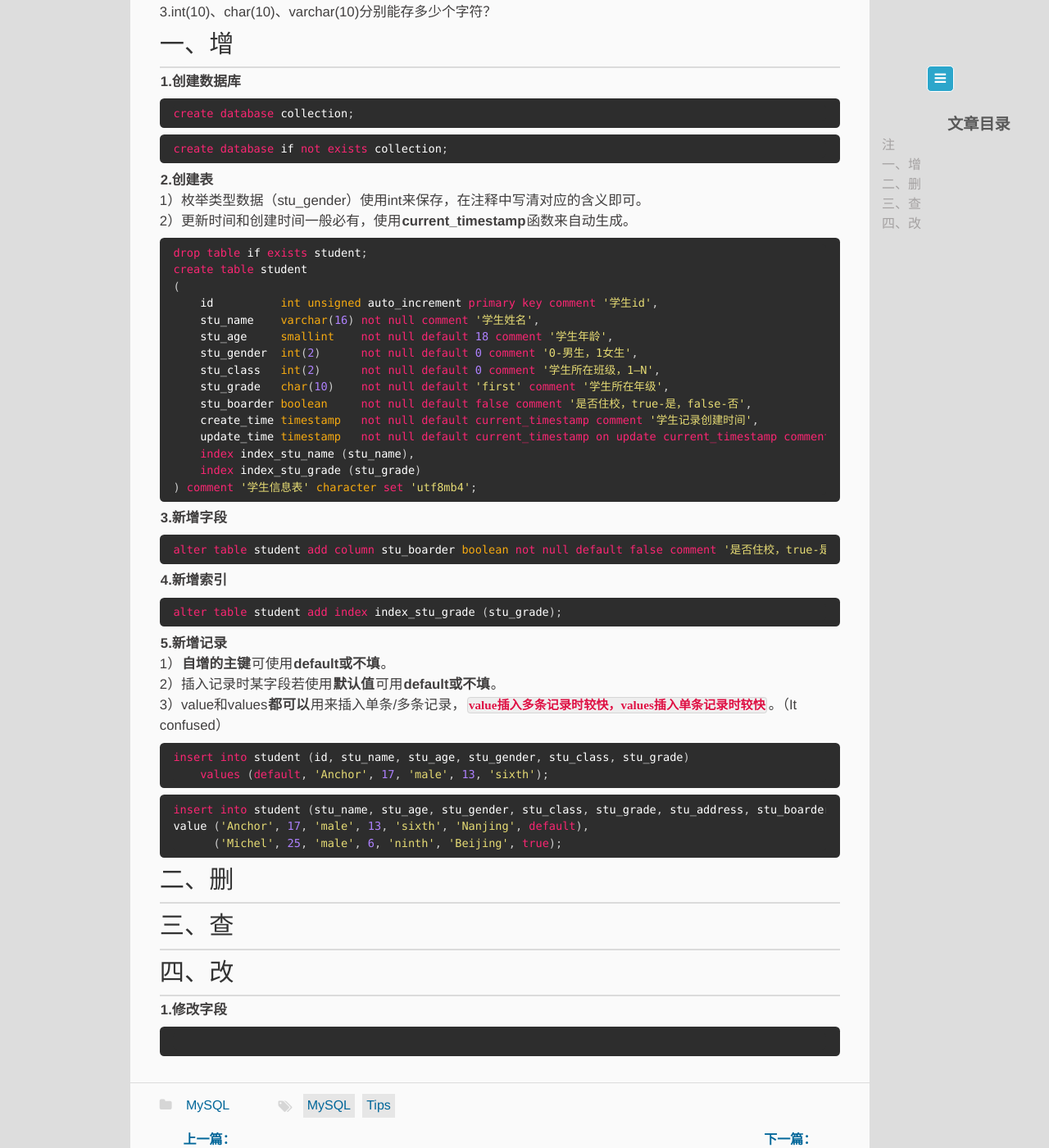
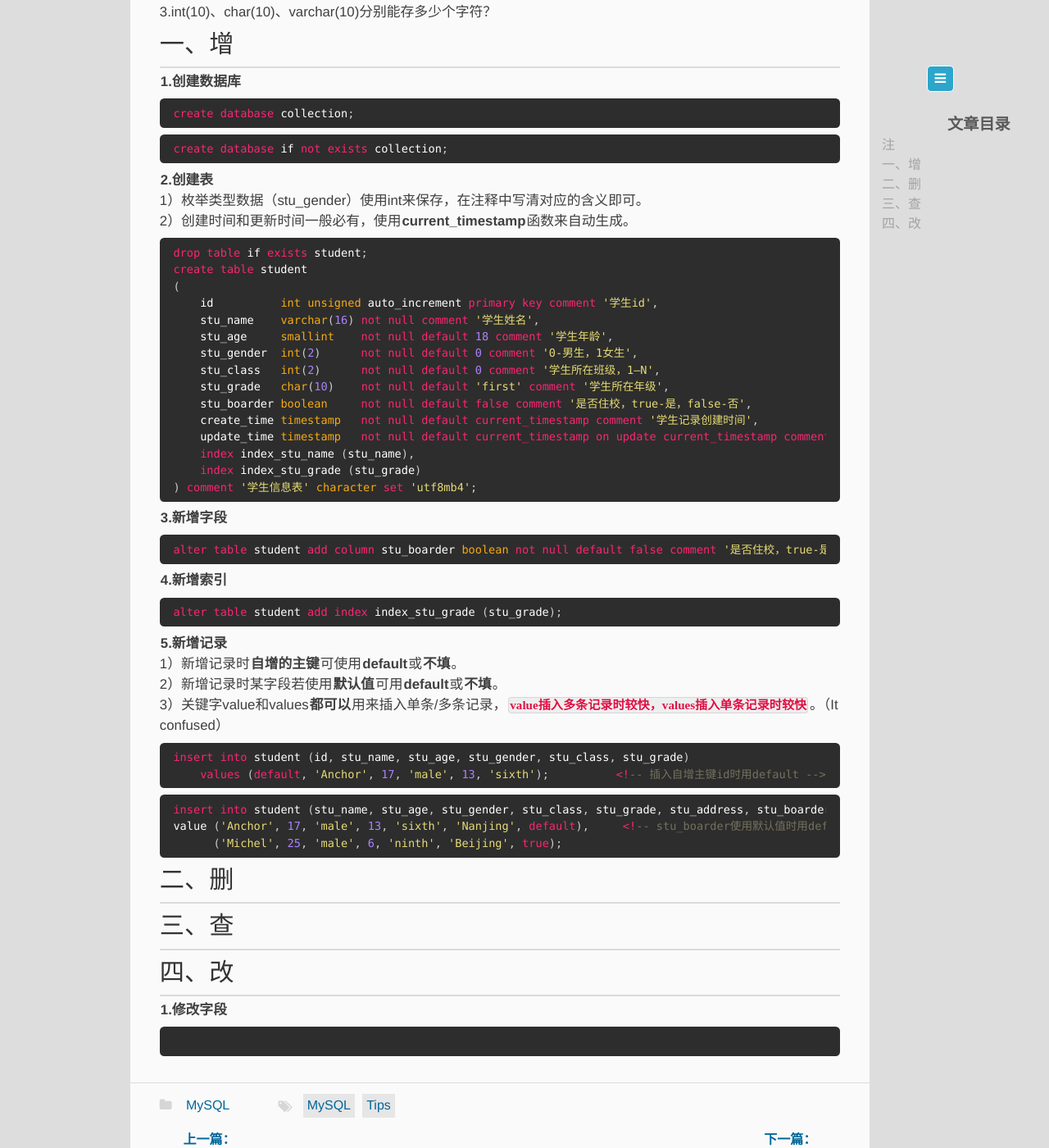
Before and after one commit to memorate/memorate.github.io, a Jekyll site: the page built from _posts/2020-06-10-mysql-operation.md, in a window 1280 px wide and 1400 px high, scrolled down 424 px. Shown: the whole window at 82% size. Built offline with Jekyll 4.4.1, drawn with Linux system fonts in a browser that asks for light colours.

Commit message:
更新20200610

````diff
--- a/_posts/2020-06-10-mysql-operation.md
+++ b/_posts/2020-06-10-mysql-operation.md
@@ -24,7 +24,7 @@ create database if not exists collection;
 ```
 **2.创建表**
 1）枚举类型数据（stu_gender）使用int来保存，在注释中写清对应的含义即可。
-2）更新时间和创建时间一般必有，使用**current_timestamp**函数来自动生成。
+2）创建时间和更新时间一般必有，使用**current_timestamp**函数来自动生成。
 ```sql
 drop table if exists student;
 create table student
@@ -51,16 +51,16 @@ alter table student add column stu_boarder boolean not null default false commen
 alter table student add index index_stu_grade (stu_grade);
 ```
 **5.新增记录**
-1）**自增的主键**可使用**default或不填**。
-2）插入记录时某字段若使用**默认值**可用**default或不填**。
-3）value和values**都可以**用来插入单条/多条记录，`value插入多条记录时较快，values插入单条记录时较快`。（It confused）
+1）新增记录时**自增的主键**可使用**default**或**不填**。
+2）新增记录时某字段若使用**默认值**可用**default**或**不填**。
+3）关键字value和values**都可以**用来插入单条/多条记录，`value插入多条记录时较快，values插入单条记录时较快`。（It confused）
 ```sql
 insert into student (id, stu_name, stu_age, stu_gender, stu_class, stu_grade)
-    values (default, 'Anchor', 17, 'male', 13, 'sixth');
+    values (default, 'Anchor', 17, 'male', 13, 'sixth');          <!-- 插入自增主键id时用default -->
 ```
 ```sql
 insert into student (stu_name, stu_age, stu_gender, stu_class, stu_grade, stu_address, stu_boarder)
-value ('Anchor', 17, 'male', 13, 'sixth', 'Nanjing', default),
+value ('Anchor', 17, 'male', 13, 'sixth', 'Nanjing', default),     <!-- stu_boarder使用默认值时用default -->
       ('Michel', 25, 'male', 6, 'ninth', 'Beijing', true);
 ```
 ## 二、删
````
